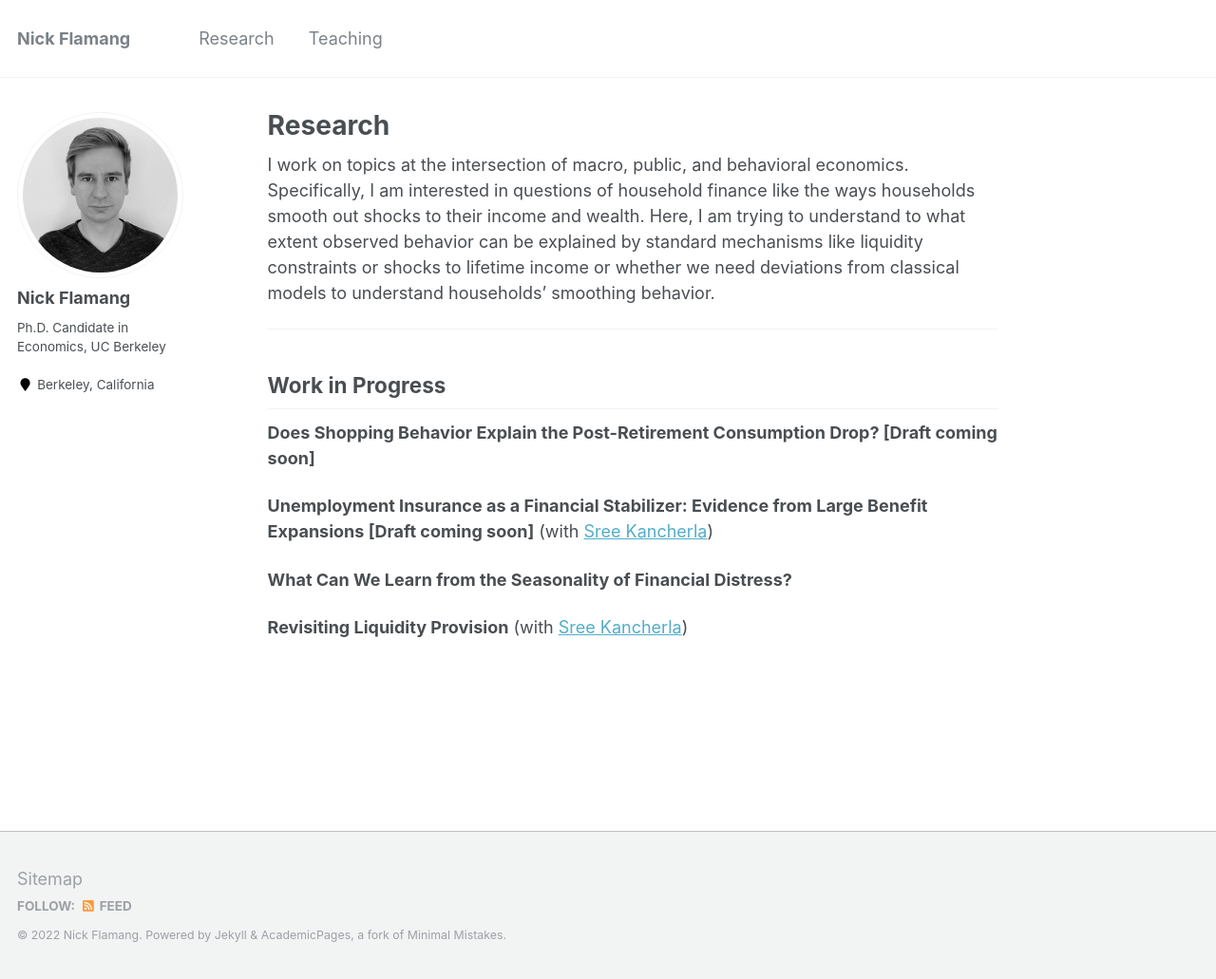
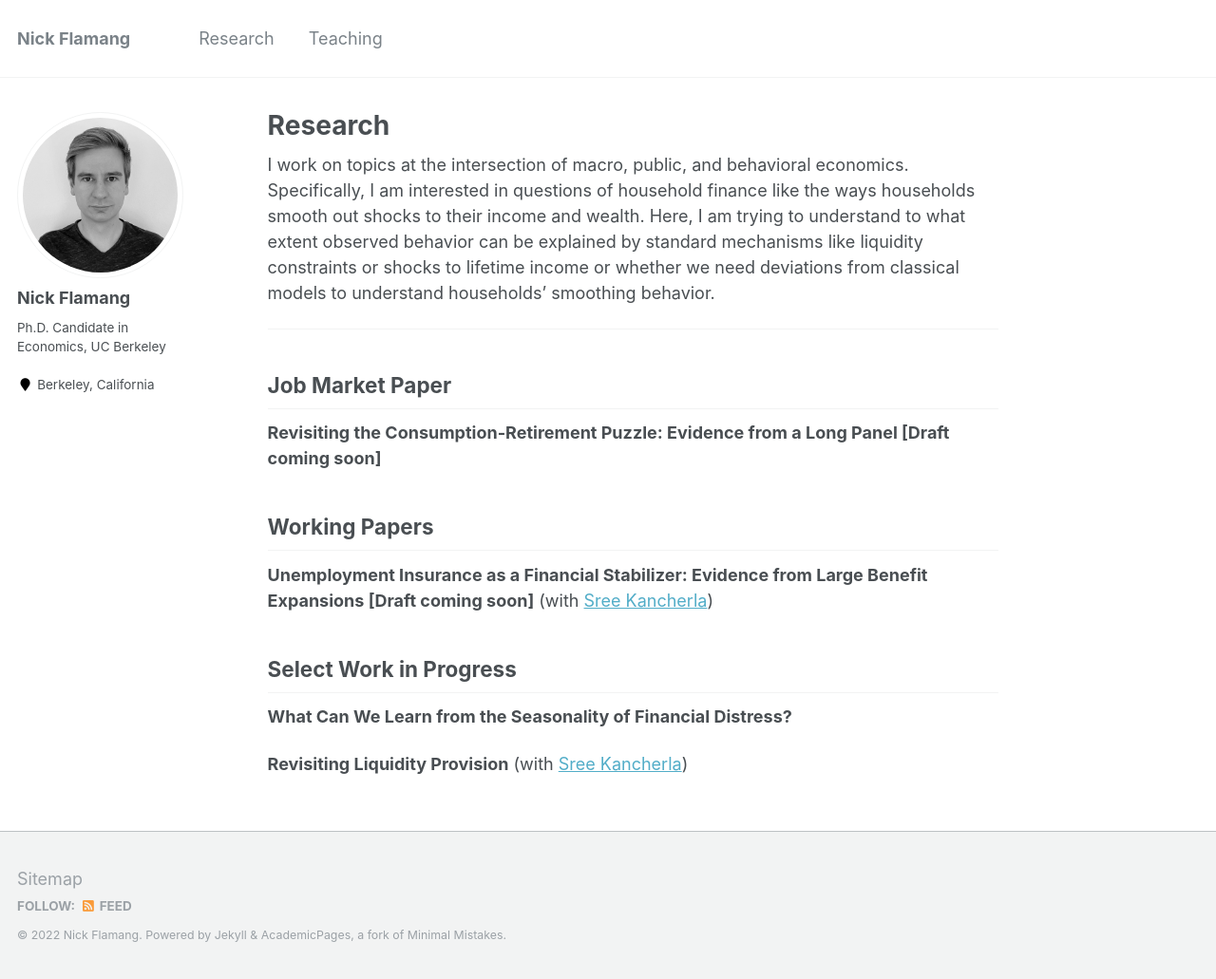
Before and after one commit to nickflamang/nickflamang.github.io, a Jekyll site: the page built from research.md, in a window 1280 px wide and 1031 px high. Shown: the whole window at 95% size. Built offline with Jekyll 4.4.1, drawn with Linux system fonts in a browser that asks for light colours.

Commit message:
Update research.md

```diff
--- a/research.md
+++ b/research.md
@@ -5,11 +5,17 @@ title: Research
 I work on topics at the intersection of macro, public, and behavioral economics. Specifically, I am interested in questions of household finance like the ways households smooth out shocks to their income and wealth. Here, I am trying to understand to what extent observed behavior can be explained by standard mechanisms like liquidity constraints or shocks to lifetime income or whether we need deviations from classical models to understand households' smoothing behavior.
 
 ---
-## Work in Progress
+## Job Market Paper
 
-**Does Shopping Behavior Explain the Post-Retirement Consumption Drop? [Draft coming soon]**
+**Revisiting the Consumption-Retirement Puzzle: Evidence from a Long Panel [Draft coming soon]**
+
+
+## Working Papers
 
 **Unemployment Insurance as a Financial Stabilizer: Evidence from Large Benefit Expansions [Draft coming soon]** (with [Sree Kancherla](https://sreekancherla.github.io/))
+
+
+## Select Work in Progress
 
 **What Can We Learn from the Seasonality of Financial Distress?**
 
```
